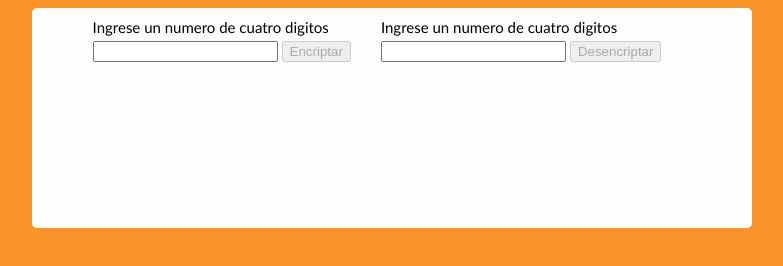
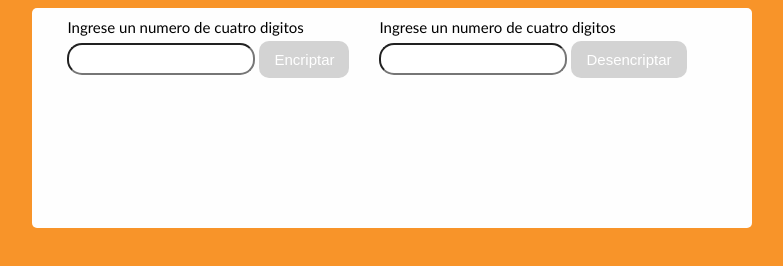
Before and after one commit to saraagomezz/SGCS, a plain HTML site: page index.html in a window 1280 px wide. Shown: the whole page, without its empty margins (248-1031 px from the left). Drawn offline with Linux system fonts and the light colour scheme.

Commit message:
creando selectores

```diff
--- a/index.html
+++ b/index.html
@@ -7,21 +7,22 @@
     <title>Encriptador</title>
     <script src="script.js"></script>
     <link rel="stylesheet" href="style.css">
+
 </head>
 <body>
     <div id="parent">
         <div class="encriptador">
             <label for="inputNum">Ingrese un numero de cuatro digitos</label>
-            <input type="text" id="inputNum" maxlength="4" onkeyup="validarInput(); limitarLongitud()" onkeypress="filtrarInput(event)" pattern="\d{4}" required>
-            <button onclick="encriptar()" id="boton" disabled>Encriptar</button>
-            <p id="resultado"></p>
+            <input type="text" id="inputNum" maxlength="4" onkeyup="validarInput(); limitarLongitud()" onkeypress="filtrarInput(event)" pattern="\d{4}" required class="input">
+            <button onclick="encriptar()" id="boton" disabled class="boton">Encriptar</button>
+            <p id="resultado" class="mensaje"></p>
         </div>
 
         <div class="desencriptador">
             <label for="inputNumDes">Ingrese un numero de cuatro digitos</label>
-            <input type="number" id="inputNumDes" maxlength="4" onkeyup="validarInputDes(); limitarLongitudDes()" onkeypress="filtrarInputDes(event)" pattern="\d{4}" required>
-            <button  onclick="desencriptar()" id="botonDes" disabled>Desencriptar</button>
-            <p id="resultadoDes"></p>
+            <input type="number" id="inputNumDes" maxlength="4" onkeyup="validarInputDes(); limitarLongitudDes()" onkeypress="filtrarInputDes(event)" pattern="\d{4}" required class="input">
+            <button  onclick="desencriptar()" id="botonDes" disabled class="boton">Desencriptar</button>
+            <p id="resultadoDes" class="mensaje"></p>
         </div>
 
 
```
